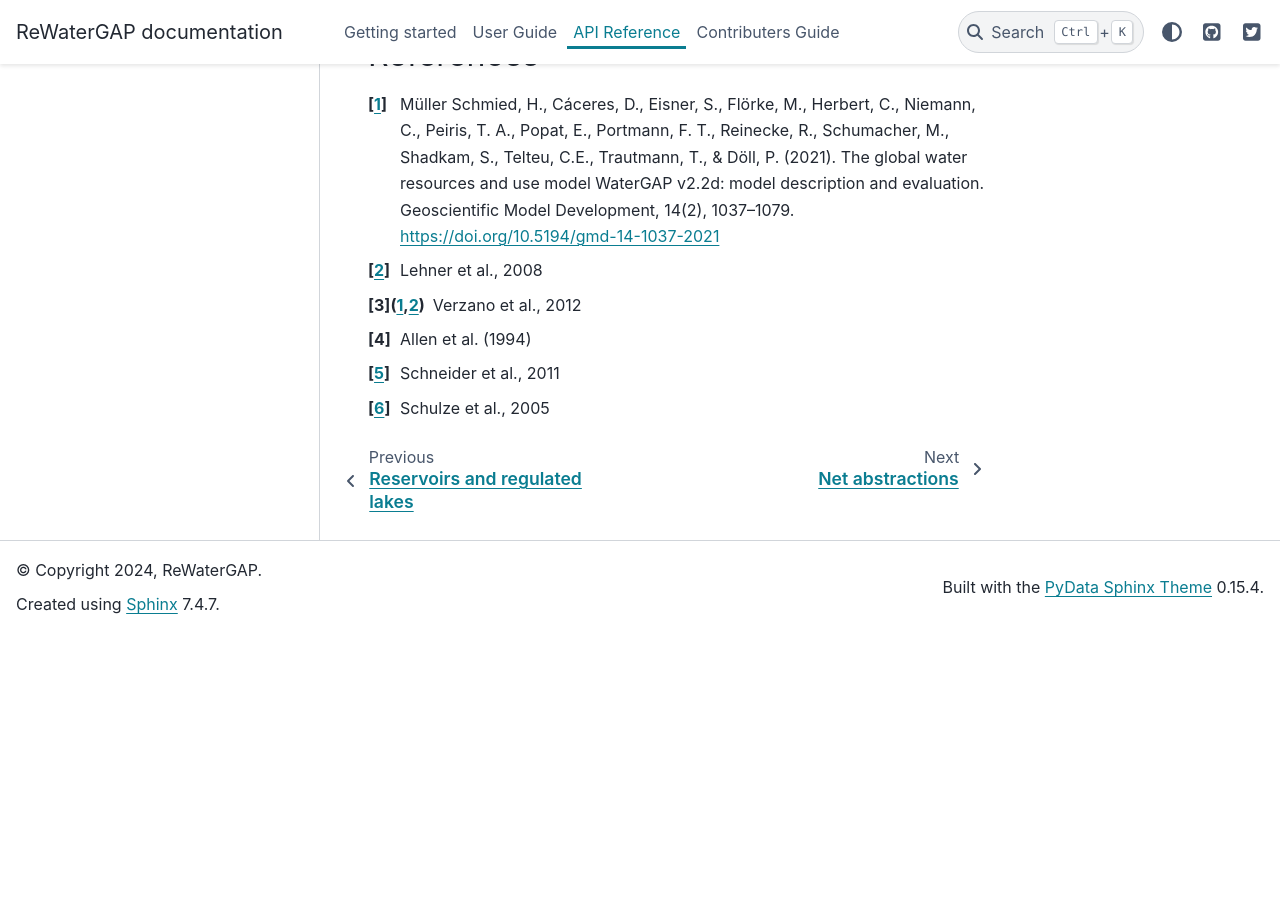
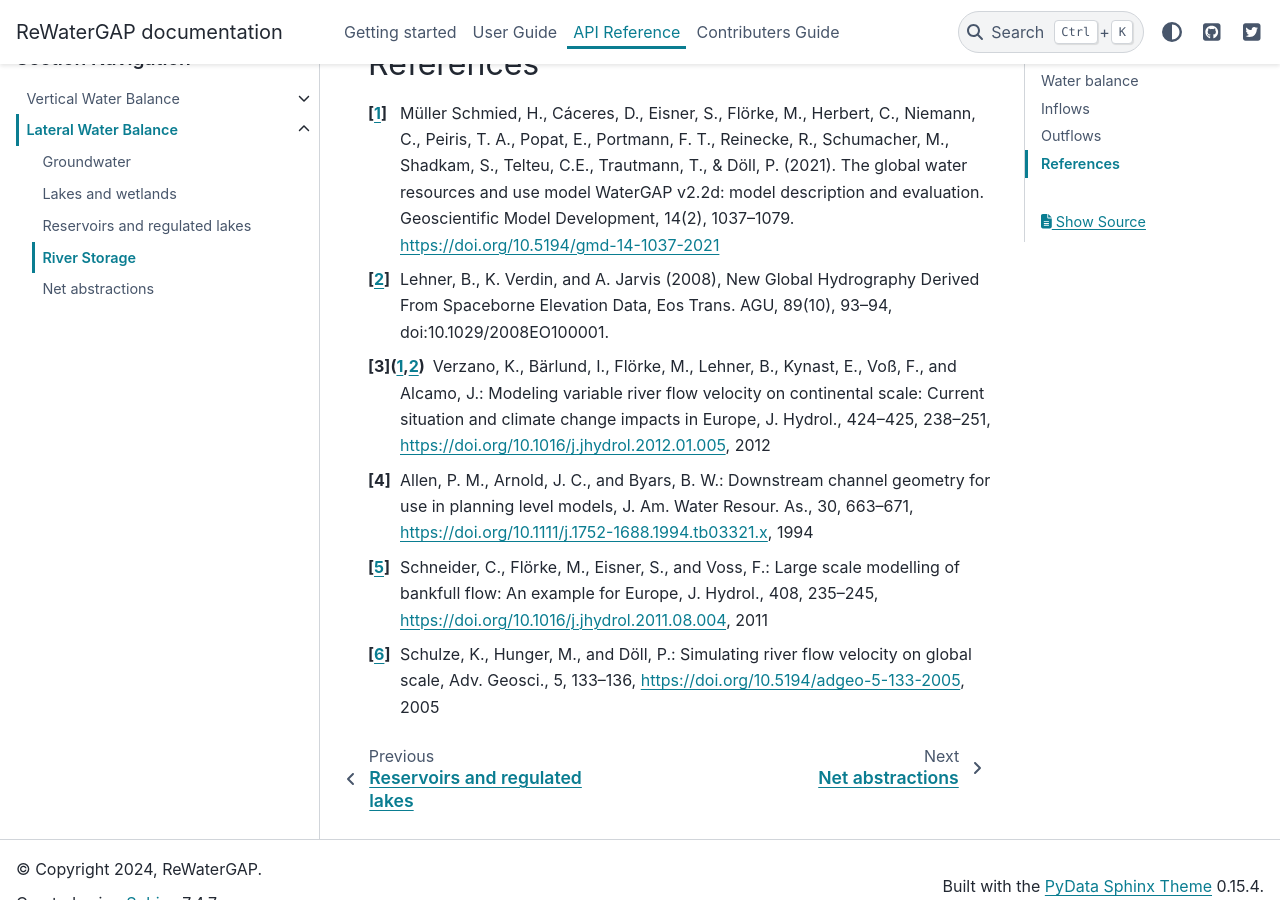
Before and after one commit to HydrologyFrankfurt/ReWaterGAP, a Sphinx documentation site: the page built from docs/api_docs/lateral_water_balance/river.rst, in a window 1280 px wide and 900 px high, scrolled down 3091 px. Built offline with Sphinx 7.4.7 and the PyData theme 0.15.4, drawn with Linux system fonts in a browser that asks for light colours; pages that are not in the unit, such as notebooks, are missing from menus; before the commit the page ends 3725 px from its top, so only the background shows below that; some of the changed text lies outside the part shown.

Commit message:
Update river.rst

```diff
--- a/docs/api_docs/lateral_water_balance/river.rst
+++ b/docs/api_docs/lateral_water_balance/river.rst
@@ -56,7 +56,7 @@
 where :math:`{S}_{r,max}` is the maximum volume of water that can be stored in the river at bankfull depth :math:`[{m}^3]`, :math:`{D}_{r,bf}` :math:`[{m}]` and :math:`{W}_{r,bf}` :math:`[{m}]` are river depth and top width at bankfull conditions, respectively, and :math:`{W}_{r,bottom}` is river bottom width :math:`[{m}]`. River water depth :math:`{D}_{r}` :math:`[{m}]` is simulated to change at each time step with actual :math:`{S}_{r}` as:
 
 .. math::
-	{D}_{r} = - \frac{{{W}_{r,bottom}}{4}} + \sqrt{{{W}_{r,bottom} * \frac{{{{W}_{r,bottom}}{16}}+0,5 * \frac{{{S}_{r}}{l}}}
+	{D}_{r} = - \frac{{{W}_{r,bottom}}{4}} + \sqrt{{W}_{r,bottom}*\frac{{{{W}_{r,bottom}}{16}}+0,5*\frac{{{S}_{r}}{l}}}}
 
 **to be continued**
 
@@ -74,8 +74,8 @@
 References
 ----------
 .. [1] Müller Schmied, H., Cáceres, D., Eisner, S., Flörke, M., Herbert, C., Niemann, C., Peiris, T. A., Popat, E., Portmann, F. T., Reinecke, R., Schumacher, M., Shadkam, S., Telteu, C.E., Trautmann, T., & Döll, P. (2021). The global water resources and use model WaterGAP v2.2d: model description and evaluation. Geoscientific Model Development, 14(2), 1037–1079. https://doi.org/10.5194/gmd-14-1037-2021
-.. [2] Lehner et al., 2008
-.. [3] Verzano et al., 2012
-.. [4] Allen et al. (1994)
-.. [5] Schneider et al., 2011
-.. [6] Schulze et al., 2005
+.. [2] Lehner, B., K. Verdin, and A. Jarvis (2008), New Global Hydrography Derived From Spaceborne Elevation Data, Eos Trans. AGU, 89(10), 93–94, doi:10.1029/2008EO100001.
+.. [3] Verzano, K., Bärlund, I., Flörke, M., Lehner, B., Kynast, E., Voß, F., and Alcamo, J.: Modeling variable river flow velocity on continental scale: Current situation and climate change impacts in Europe, J. Hydrol., 424–425, 238–251, https://doi.org/10.1016/j.jhydrol.2012.01.005, 2012
+.. [4] Allen, P. M., Arnold, J. C., and Byars, B. W.: Downstream channel geometry for use in planning level models, J. Am. Water Resour. As., 30, 663–671, https://doi.org/10.1111/j.1752-1688.1994.tb03321.x, 1994
+.. [5] Schneider, C., Flörke, M., Eisner, S., and Voss, F.: Large scale modelling of bankfull flow: An example for Europe, J. Hydrol., 408, 235–245, https://doi.org/10.1016/j.jhydrol.2011.08.004, 2011
+.. [6] Schulze, K., Hunger, M., and Döll, P.: Simulating river flow velocity on global scale, Adv. Geosci., 5, 133–136, https://doi.org/10.5194/adgeo-5-133-2005, 2005
```
